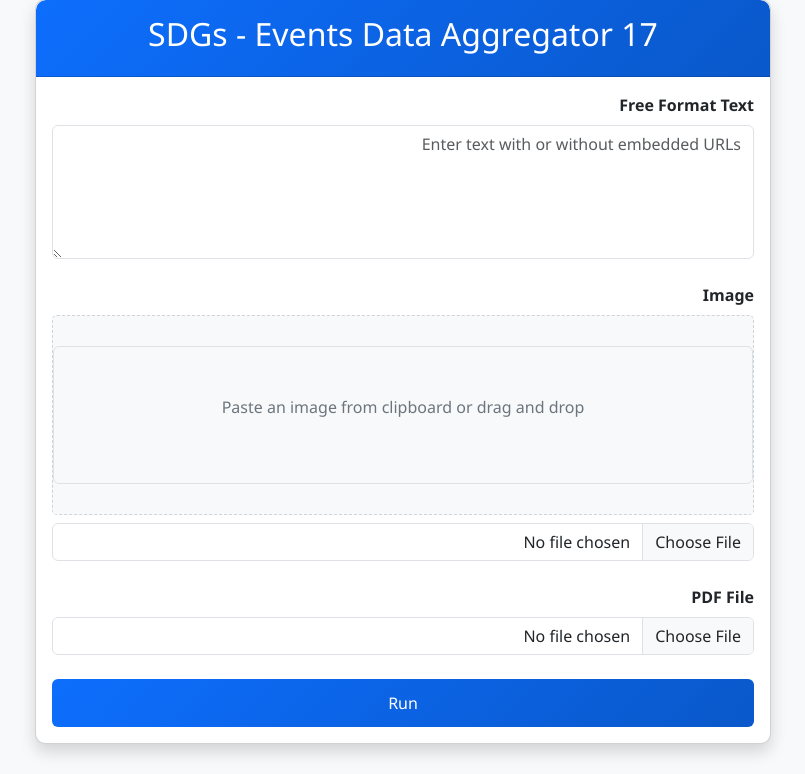
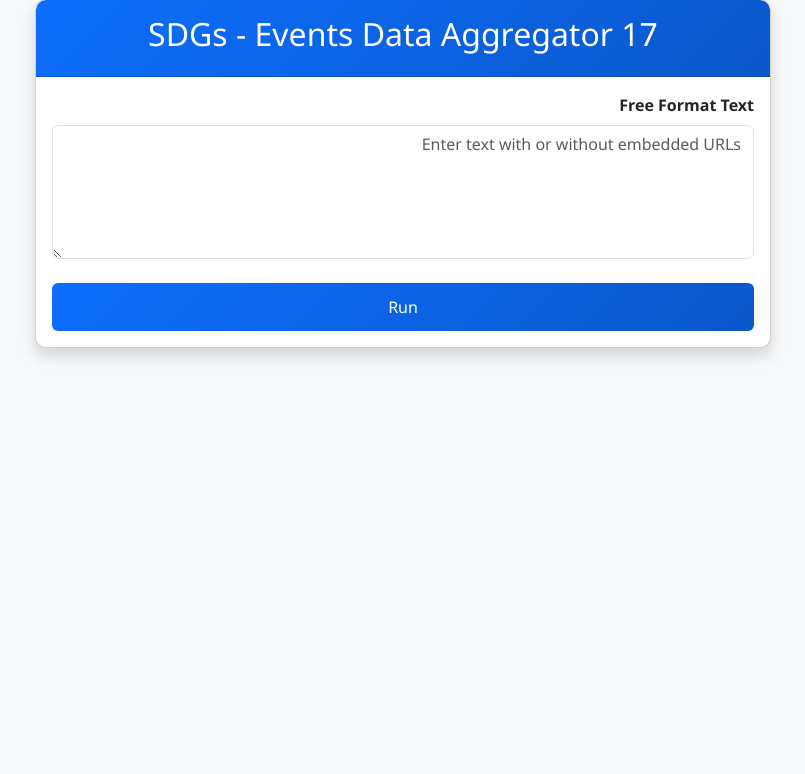
Before and after one commit to amirgott/WebScraper2, a Flask app: page / in a window 1280 px wide. Shown: the part 49-823 px from the top of the page, without its empty margins (237-1042 px from the left). After the commit the page ends 408 px from the top, so only its background shows below. Run offline with Flask 3, Linux system fonts and the light colour scheme.

Commit message:
removing image and pdf processing

```diff
--- a/app.py
+++ b/app.py
@@ -44,43 +44,9 @@ def run_scrape():
         free_format_text = request.form.get('free_format_text', '')
         app.logger.info(f"Free format text: {free_format_text[:100] if free_format_text else 'None'}")  # Log first 100 chars
 
-        # Handle image if provided
-        image_data = None
-        if 'image' in request.files and request.files['image'].filename:
-            image_file = request.files['image']
-            # Save to temporary file
-            with tempfile.NamedTemporaryFile(delete=False, suffix='.jpg') as temp_file:
-                image_file.save(temp_file.name)
-                image_path = temp_file.name
-            image_data = {'type': 'file', 'path': image_path}
-        elif 'image_base64' in request.form and request.form['image_base64']:
-            # Handle base64 encoded image (for clipboard paste)
-            base64_data = request.form['image_base64'].split(',')[1] if ',' in request.form['image_base64'] else request.form['image_base64']
-            with tempfile.NamedTemporaryFile(delete=False, suffix='.jpg') as temp_file:
-                temp_file.write(base64.b64decode(base64_data))
-                image_path = temp_file.name
-            image_data = {'type': 'file', 'path': image_path}
-
-        # Handle PDF if provided
-        pdf_data = None
-        if 'pdf_file' in request.files and request.files['pdf_file'].filename:
-            pdf_file = request.files['pdf_file']
-            filename = secure_filename(pdf_file.filename)
-            # Save to temporary file
-            with tempfile.NamedTemporaryFile(delete=False, suffix='.pdf') as temp_file:
-                pdf_file.save(temp_file.name)
-                pdf_path = temp_file.name
-            pdf_data = {'type': 'file', 'path': pdf_path, 'original_name': filename}
-
         # Initialize orchestrator and run workflows
         orchestrator = WorkflowOrchestrator(event_schema)
-        result = orchestrator.run(free_format_text, image_data, pdf_data)
-
-        # Clean up temporary files
-        if image_data and os.path.exists(image_data['path']):
-            os.unlink(image_data['path'])
-        if pdf_data and os.path.exists(pdf_data['path']):
-            os.unlink(pdf_data['path'])
+        result = orchestrator.run(free_format_text)
 
         return jsonify({
             'success': True,
--- a/requirements.txt
+++ b/requirements.txt
@@ -5,9 +5,6 @@ flask-cors==6.0.0
 google-generativeai==0.8.5
 google-auth-oauthlib==1.2.0
 gspread==5.12.0
-pdfplumber==0.10.3
 python-dotenv==1.0.0
-pillow==11.3.0
 gunicorn==23.0.0
-numpy==1.26.2
 PyYAML==6.0.1
--- a/static/js/main.js
+++ b/static/js/main.js
@@ -2,25 +2,17 @@ document.addEventListener('DOMContentLoaded', function() {
     console.log('DOM fully loaded');
     const scrapeForm = document.getElementById('scrapeForm');
     const freeFormatText = document.getElementById('freeFormatText');
-    const imageInput = document.getElementById('imageInput');
-    const pdfInput = document.getElementById('pdfInput');
     const runButton = document.getElementById('runButton');
     const loadingIndicator = document.getElementById('loadingIndicator');
     const resultContainer = document.getElementById('resultContainer');
     const successMessage = document.getElementById('successMessage');
     const errorMessage = document.getElementById('errorMessage');
     const resultContent = document.getElementById('resultContent');
-    const selectedFile = document.getElementById('selectedFile');
-    const imagePlaceholder = document.getElementById('imagePlaceholder');
-    const imagePreview = document.getElementById('imagePreview');
-    const imageBase64 = document.getElementById('imageBase64');
 
     // Log the elements to make sure they were found
     console.log('Elements found:', {
         scrapeForm: !!scrapeForm,
         freeFormatText: !!freeFormatText,
-        imageInput: !!imageInput,
-        pdfInput: !!pdfInput,
         runButton: !!runButton
     });
 
@@ -32,19 +24,16 @@ document.addEventListener('DOMContentLoaded', function() {
 
     // Function to check if at least one input has data
     function checkInputs() {
-        if (!freeFormatText || !imageInput || !pdfInput || !runButton) {
+        if (!freeFormatText || !runButton) {
             console.error('Missing DOM elements needed for checkInputs');
             return;
         }
 
         const hasText = freeFormatText.value.trim() !== '';
-        const hasImage = imageInput.files.length > 0 || (imageBase64 && imageBase64.value !== '');
-        const hasPdf = pdfInput.files.length > 0;
-
-        const shouldEnable = hasText || hasImage || hasPdf;
+        const shouldEnable = hasText;
         runButton.disabled = !shouldEnable;
 
-        console.log('Input check - Text:', hasText, 'Image:', hasImage, 'PDF:', hasPdf, 'Button should be enabled:', shouldEnable);
+        console.log('Input check - Text:', hasText, 'Button should be enabled:', shouldEnable);
 
         // Force the button to be enabled if any input has data
         if (shouldEnable && runButton.disabled) {
@@ -63,105 +52,6 @@ document.addEventListener('DOMContentLoaded', function() {
         });
     }
 
-    if (imageInput) {
-        imageInput.addEventListener('change', function() {
-            if (this.files && this.files[0]) {
-                const reader = new FileReader();
-                reader.onload = function(e) {
-                    imagePreview.src = e.target.result;
-                    imagePreview.classList.remove('d-none');
-                    imagePlaceholder.classList.add('d-none');
-                    imageBase64.value = e.target.result;
-                };
-                reader.readAsDataURL(this.files[0]);
-            }
-            checkInputs();
-        });
-    }
-
-    // Handle paste events for the image placeholder
-    document.addEventListener('paste', function(e) {
-        if (e.clipboardData && e.clipboardData.items) {
-            const items = e.clipboardData.items;
-            for (let i = 0; i < items.length; i++) {
-                if (items[i].type.indexOf('image') !== -1) {
-                    const blob = items[i].getAsFile();
-                    const reader = new FileReader();
-                    reader.onload = function(e) {
-                        imagePreview.src = e.target.result;
-                        imagePreview.classList.remove('d-none');
-                        imagePlaceholder.classList.add('d-none');
-                        imageBase64.value = e.target.result;
-                        checkInputs();
-                    };
-                    reader.readAsDataURL(blob);
-                    break;
-                }
-            }
-        }
-    });
-
-    // Handle drag and drop for the image placeholder
-    ['dragenter', 'dragover', 'dragleave', 'drop'].forEach(eventName => {
-        imagePlaceholder.addEventListener(eventName, preventDefaults, false);
-    });
-
-    function preventDefaults(e) {
-        e.preventDefault();
-        e.stopPropagation();
-    }
-
-    ['dragenter', 'dragover'].forEach(eventName => {
-        imagePlaceholder.addEventListener(eventName, highlight, false);
-    });
-
-    ['dragleave', 'drop'].forEach(eventName => {
-        imagePlaceholder.addEventListener(eventName, unhighlight, false);
-    });
-
-    function highlight() {
-        imagePlaceholder.style.backgroundColor = '#e9ecef';
-    }
-
-    function unhighlight() {
-        imagePlaceholder.style.backgroundColor = '';
-    }
-
-    imagePlaceholder.addEventListener('drop', function(e) {
-        const dt = e.dataTransfer;
-        const files = dt.files;
-
-        if (files && files[0]) {
-            const file = files[0];
-            if (file.type.indexOf('image') !== -1) {
-                const reader = new FileReader();
-                reader.onload = function(e) {
-                    imagePreview.src = e.target.result;
-                    imagePreview.classList.remove('d-none');
-                    imagePlaceholder.classList.add('d-none');
-                    imageBase64.value = e.target.result;
-                    checkInputs();
-                };
-                reader.readAsDataURL(file);
-            }
-        }
-    });
-
-    // Click on placeholder to trigger file input
-    imagePlaceholder.addEventListener('click', function() {
-        imageInput.click();
-    });
-
-    // Show selected PDF filename
-    pdfInput.addEventListener('change', function() {
-        if (this.files && this.files[0]) {
-            selectedFile.textContent = `Selected file: ${this.files[0].name}`;
-        } else {
-            selectedFile.textContent = '';
-        }
-        checkInputs();
-    });
-
     // Form submission
     scrapeForm.addEventListener('submit', function(e) {
         e.preventDefault();
@@ -174,16 +64,6 @@ document.addEventListener('DOMContentLoaded', function() {
         // Create FormData object
         const formData = new FormData();
         formData.append('free_format_text', freeFormatText.value);
-
-        if (imageInput.files.length > 0) {
-            formData.append('image', imageInput.files[0]);
-        } else if (imageBase64.value) {
-            formData.append('image_base64', imageBase64.value);
-        }
-
-        if (pdfInput.files.length > 0) {
-            formData.append('pdf_file', pdfInput.files[0]);
-        }
 
         // Send the request
         let apiUrl;
@@ -277,7 +157,7 @@ document.addEventListener('DOMContentLoaded', function() {
                 const valueCell = document.createElement('td');
                 valueCell.className = 'field-value';
 
-                // Special handling for URLs and images
+                // Special handling for URLs
                 if ((key === 'לינק להרשמה' || key === 'לינקים נוספים') && value.startsWith('http')) {
                     const urls = value.split(', ');
                     const linkElements = urls.map(url => {
@@ -294,12 +174,6 @@ document.addEventListener('DOMContentLoaded', function() {
                             valueCell.appendChild(document.createTextNode(', '));
                         }
                     });
-                } else if (key === 'IMAGE' && value.startsWith('http')) {
-                    const img = document.createElement('img');
-                    img.src = value;
-                    img.className = 'img-fluid';
-                    img.style.maxHeight = '100px';
-                    valueCell.appendChild(img);
                 } else {
                     valueCell.textContent = value;
                 }
--- a/templates/index.html
+++ b/templates/index.html
@@ -20,26 +20,6 @@
                             <div class="mb-4">
                                 <label for="freeFormatText" class="form-label fw-bold">Free Format Text</label>
                                 <textarea class="form-control" id="freeFormatText" name="free_format_text" rows="5" placeholder="Enter text with or without embedded URLs"></textarea>
-                            </div>
-
-                            <div class="mb-4">
-                                <label class="form-label fw-bold">Image</label>
-                                <div class="d-flex flex-column">
-                                    <div class="image-preview mb-2 d-flex justify-content-center align-items-center" id="imagePreviewContainer">
-                                        <div id="imagePlaceholder" class="text-center p-5 border rounded w-100">
-                                            <p>Paste an image from clipboard or drag and drop</p>
-                                        </div>
-                                        <img id="imagePreview" class="img-fluid d-none" alt="Image Preview">
-                                    </div>
-                                    <input type="file" class="form-control" id="imageInput" name="image" accept="image/*">
-                                    <input type="hidden" id="imageBase64" name="image_base64">
-                                </div>
-                            </div>
-
-                            <div class="mb-4">
-                                <label class="form-label fw-bold">PDF File</label>
-                                <input type="file" class="form-control" id="pdfInput" name="pdf_file" accept=".pdf">
-                                <div id="selectedFile" class="mt-2 text-muted"></div>
                             </div>
 
                             <div class="d-grid gap-2">
@@ -69,7 +49,7 @@
     <script src="https://cdn.jsdelivr.net/npm/bootstrap@5.3.0/dist/js/bootstrap.bundle.min.js"></script>
     <script src="/static/js/config.js"></script>
     <script>
-        // Simple check to see if JavaScript is running
+        // Simple check to see if JavaScript is working
         console.log('Basic JavaScript is working');
         window.addEventListener('load', function() {
             console.log('Window loaded');
```
Also changed, not shown: src/workflows/image_workflow.py (deleted, +0 -60 lines), src/workflows/orchestrator.py (+1 -22 lines), src/workflows/pdf_workflow.py (deleted, +0 -48 lines).
